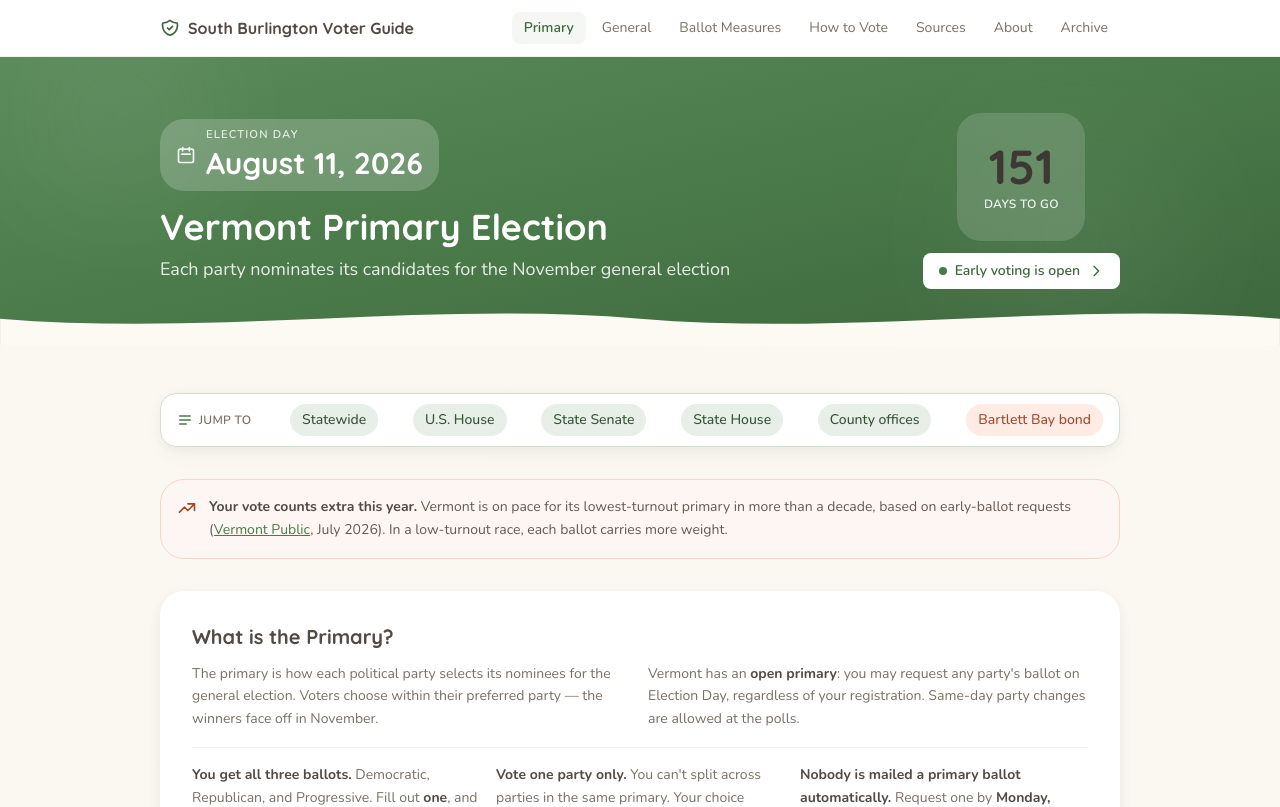
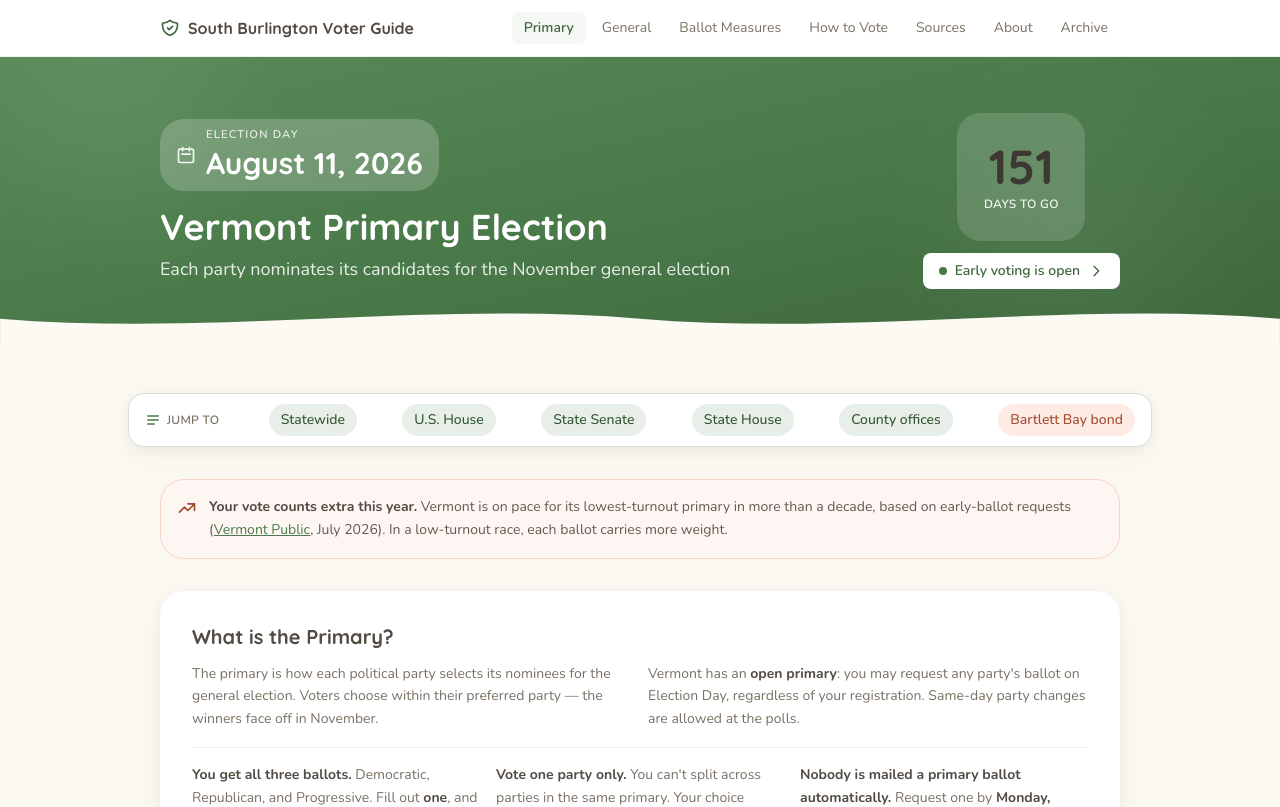
Before and after one commit to Jayson1001/sb-voter-guide, a Next.js app: page /primary in a window 1280 px wide. Shown: the top 807 px of the page. Built offline with nearby package versions, Linux system fonts and the light colour scheme.

Commit message:
Make the primary navigation wider than the content sections
Pull the sticky jump bar out to the container edges with negative margins
matching the page padding, so it reads as a full-width strip while the race
sections stay inset.

```diff
--- a/app/primary/page.tsx
+++ b/app/primary/page.tsx
@@ -320,7 +320,7 @@ export default function PrimaryPage() {
             Horizontally scrollable on phones. */}
         <nav
           aria-label="Jump to a race or the bond"
-          className="sticky top-14 z-30 -mx-4 sm:mx-0 mb-8 bg-white/95 backdrop-blur-sm border-y sm:border border-sage-200 sm:rounded-xl shadow-soft"
+          className="sticky top-14 z-30 -mx-4 sm:-mx-6 lg:-mx-8 mb-8 bg-white/95 backdrop-blur-sm border border-sage-200 rounded-xl shadow-soft"
         >
           <div className="flex items-center gap-2 px-3 sm:px-4 py-2.5 overflow-x-auto lg:justify-between">
             <span className="flex items-center gap-1.5 flex-shrink-0 text-xs font-semibold text-warmgray-600 uppercase tracking-wide pr-1">
```
